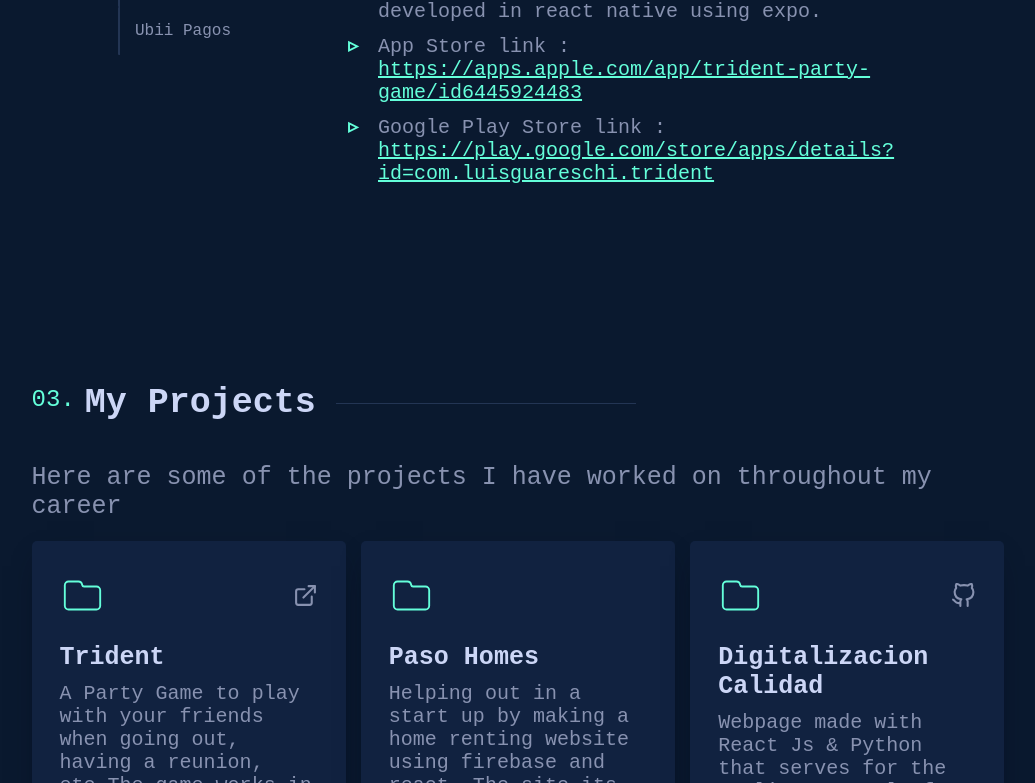
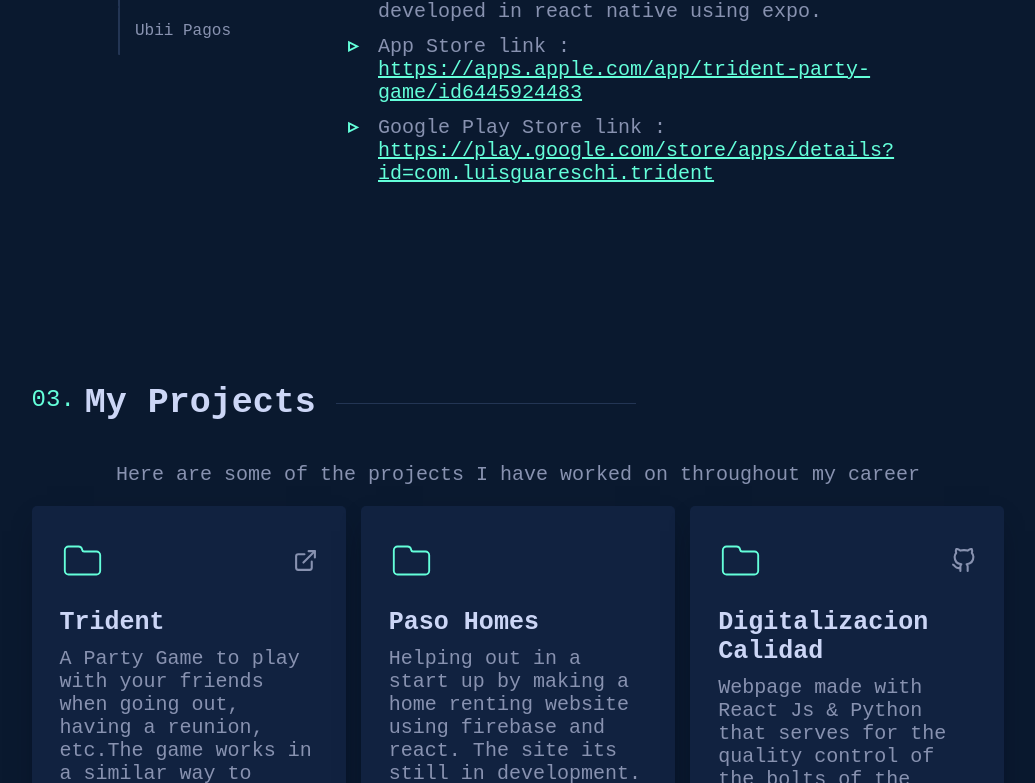
Before and after one commit to luisguareschi/my-portfolio-v2, a Next.js app: page / in a window 1280 px wide. Shown: the part 2017-2800 px from the top of the page, without its empty margins (122-1157 px from the left). Built offline with nearby package versions, Linux system fonts and the light colour scheme; a web font is replaced by a local one.

Commit message:
Final animations addend for the layout of the webpage

```diff
--- a/src/app/page.tsx
+++ b/src/app/page.tsx
@@ -11,6 +11,7 @@ import StickyNavbar from "@/components/NavBar/StickyNavbar";
 import ExperiencePage from "@/app/sections/experience/ExperiencePage";
 import ProjectsPage from "@/app/sections/projects/ProjectsPage";
 import ContactPage from "@/app/sections/contact/ContactPage";
+import {FadeInWhenVisible} from "@/functions/Animations";
 
 export default function Home() {
     const [loading, setLoading] = useState(true)
--- a/src/app/sections/aboutMe/AboutPage.tsx
+++ b/src/app/sections/aboutMe/AboutPage.tsx
@@ -2,6 +2,7 @@ import styles from "./AboutPage.module.css"
 import TitleSeparator from "@/components/TitleSeparator/TitleSeparator";
 import Image from "next/image";
 import {motion} from "framer-motion";
+import {FadeInWhenVisible} from "@/functions/Animations";
 
 const ProfilePicture = () => {
     return (
@@ -16,6 +17,7 @@ const ProfilePicture = () => {
 
 const AboutPage = () => {
     return (
+        <FadeInWhenVisible>
             <div className={styles.container} id={"aboutPage"}>
                 <TitleSeparator  number={"01"} title={"About Me"}/>
                 <div className={styles.infoContainer}>
@@ -43,6 +45,7 @@ const AboutPage = () => {
                     <ProfilePicture />
                 </div>
             </div>
+        </FadeInWhenVisible>
     )
 }
 
--- a/src/app/sections/contact/ContactPage.tsx
+++ b/src/app/sections/contact/ContactPage.tsx
@@ -2,9 +2,11 @@ import styles from "./ContactPage.module.css"
 import TitleSeparator from "@/components/TitleSeparator/TitleSeparator";
 import Button from "@/components/Button/Button";
 import Footer from "@/components/footer/Footer";
+import {FadeInWhenVisible} from "@/functions/Animations";
 
 const ContactPage = () => {
     return (
+        <FadeInWhenVisible>
             <div className={styles.container} id={"contactPage"}>
                 <div className={styles.title}>
                     {"04.What's Next?"}
@@ -23,6 +25,7 @@ const ContactPage = () => {
                 </Button>
                 <Footer />
             </div>
+        </FadeInWhenVisible>
     )
 }
 
--- a/src/app/sections/experience/ExperiencePage.tsx
+++ b/src/app/sections/experience/ExperiencePage.tsx
@@ -4,6 +4,7 @@ import TabItem from "@/app/sections/experience/TabItem";
 import {useState} from "react";
 import WorkInfo from "@/app/sections/experience/WorkInfo";
 import {AnimatePresence} from "framer-motion";
+import {FadeInWhenVisible} from "@/functions/Animations";
 
 type month = "Jan" | "Feb" | "Mar" | "Apr" | "May" | "Jun" | "Jul" | "Aug" | "Sept" | "Oct" | "Nov" | "Dec";
 type date = [month, number] | ["Present"];
@@ -84,6 +85,7 @@ const tabItems:tabItem[] = [
 const ExperiencePage = () => {
     const [selectedTab, setSelectedTab] = useState<number>(0)
     return (
+        <FadeInWhenVisible>
             <div className={styles.container} id={"experiencePage"}>
                 <TitleSeparator  number={"02"} title={"Where I've Worked"}/>
                 <div className={styles.bodyContainer}>
@@ -103,6 +105,7 @@ const ExperiencePage = () => {
                     </AnimatePresence>
                 </div>
             </div>
+        </FadeInWhenVisible>
     )
 }
 
--- a/src/app/sections/projects/ProjectCard.tsx
+++ b/src/app/sections/projects/ProjectCard.tsx
@@ -5,12 +5,18 @@ import {CiFolderOn} from "react-icons/ci";
 import {motion} from "framer-motion";
 
 interface props {
-    projectInfo: projectInfo
+    projectInfo: projectInfo;
+    delay: number
 }
 
-const ProjectCard = ({projectInfo}:props) => {
+const ProjectCard = ({projectInfo, delay}:props) => {
     return (
-        <motion.div className={styles.container} whileHover={{scale: 1.025}}>
+        <motion.div className={styles.container}
+                    whileHover={{scale: 1.025}}
+                    initial={{scale: 0, opacity: 0}}
+                    exit={{scale: 0, opacity: 0}}
+                    animate={{scale: 1, opacity: 1}}
+                    transition={{delay: delay/20}}>
             <div className={styles.headerContainer}>
                 <CiFolderOn className={styles.folderIcon}/>
                 <div className={styles.rightHeader}>
--- a/src/app/sections/projects/ProjectsPage.module.css
+++ b/src/app/sections/projects/ProjectsPage.module.css
@@ -12,10 +12,11 @@
 }
 
 .title {
-    font-size: 25px;
+    font-size: 20px;
     font-family: var(--fontFamily);
     color: var(--regularFontColor);
     margin-bottom: 20px;
+    text-align: center;
 }
 .projectsContainer {
     display: grid;
--- a/src/app/sections/projects/ProjectsPage.tsx
+++ b/src/app/sections/projects/ProjectsPage.tsx
@@ -4,6 +4,8 @@ import TitleSeparator from '@/components/TitleSeparator/TitleSeparator';
 import ProjectCard from '@/app/sections/projects/ProjectCard';
 import Button from '@/components/Button/Button';
 import useWindowSize from "@/functions/useWindowSize";
+import {FadeInWhenVisible} from "@/functions/Animations";
+import {AnimatePresence} from "framer-motion";
 
 interface projectInfo {
     title: string;
@@ -84,20 +86,24 @@ const ProjectsPage = () => {
     const displayedProjects = showMore ? projects : projects.slice(0, windowSize.width >= 800 ? 6 : 3);
 
     return (
+        <FadeInWhenVisible>
             <div className={styles.container} id="worksPage">
                 <TitleSeparator number="03" title="My Projects" />
                 <div className={styles.title}>
                     Here are some of the projects I have worked on throughout my career
                 </div>
                 <div className={styles.projectsContainer}>
+                    <AnimatePresence>
                         {displayedProjects.map((project, index) => (
-                    <ProjectCard projectInfo={project} key={index} />
+                            <ProjectCard projectInfo={project} key={index} delay={index}/>
                         ))}
+                    </AnimatePresence>
                 </div>
                 <Button onClick={toggleShowMore}>
                     {showMore ? 'Show Less' : 'Show More'}
                 </Button>
             </div>
+        </FadeInWhenVisible>
     );
 };
 
--- a/src/components/NavBar/NavBar.tsx
+++ b/src/components/NavBar/NavBar.tsx
@@ -65,7 +65,7 @@ const NavBar = ({showInitialAnimation}:navbarProps) => {
     }
 
     const handleLogoClick = () => {
-        alert("clicked")
+        location.reload()
     }
 
     useEffect(() => {
--- /dev/null
+++ b/src/functions/Animations.tsx
@@ -0,0 +1,19 @@
+import {motion} from "framer-motion";
+const FadeInWhenVisible = ({ children }) => {
+    return (
+        <motion.div
+            initial="hidden"
+            whileInView="visible"
+            viewport={{ once: true }}
+            transition={{ duration: .7, delay: .1}}
+            variants={{
+                visible: { opacity: 1, y: 0},
+                hidden: { opacity: 0, y: 50}
+            }}
+        >
+            {children}
+        </motion.div>
+    );
+}
+
+export {FadeInWhenVisible}
```
Lines whose indentation alone changed are shown as unchanged.
